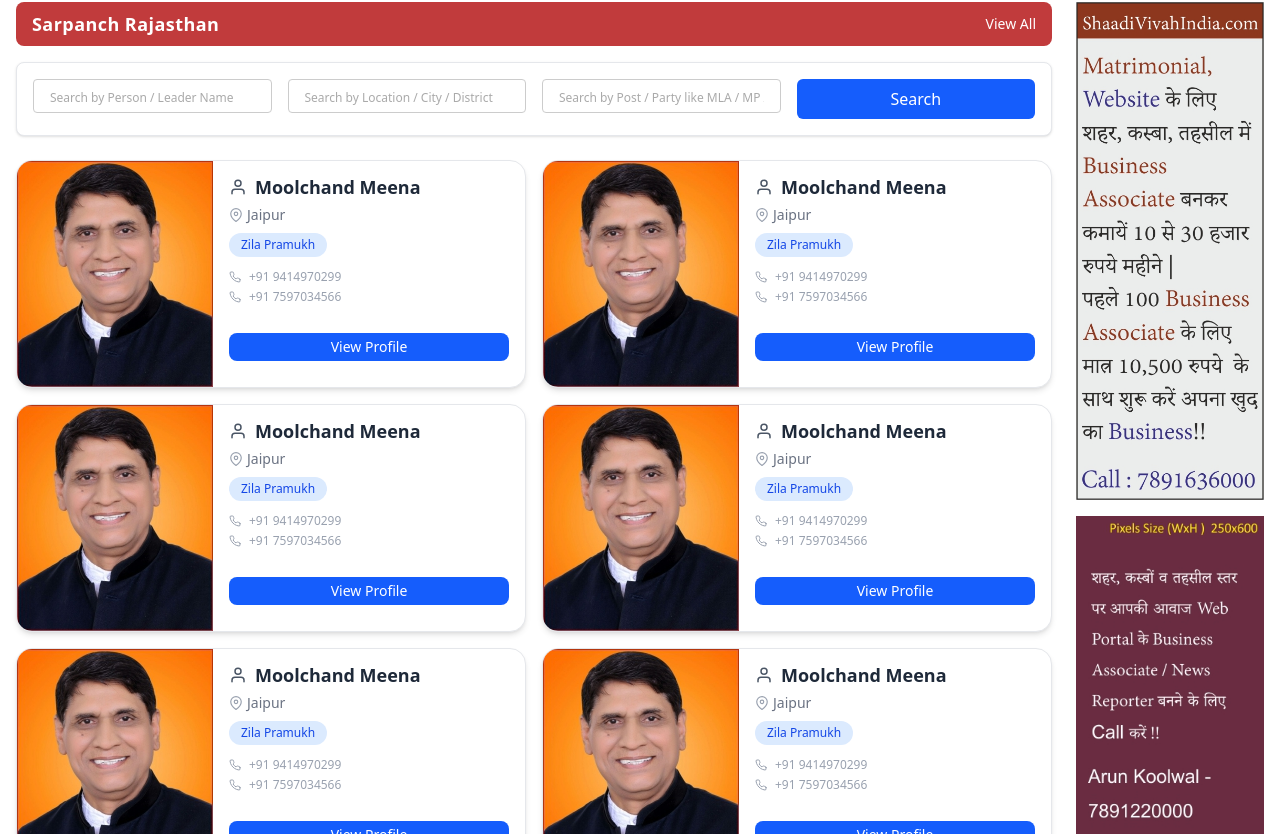
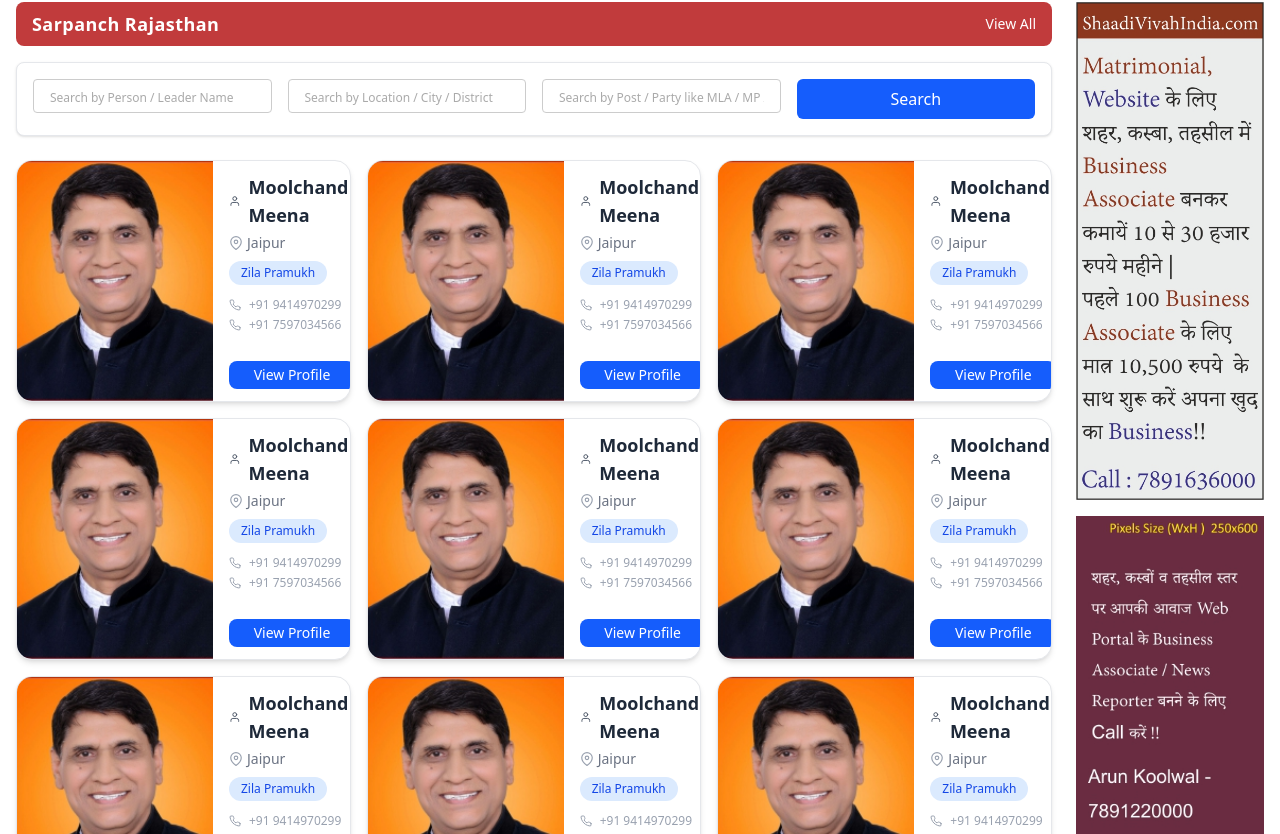
Before and after one commit to aapkiawazdeveloper-debug/aapki-awaz-website, a Next.js app: page /sarpanch-rajasthan in a window 1280 px wide. Shown: the part 526-1360 px from the top of the page. Built offline with nearby package versions, Linux system fonts and the light colour scheme.

Commit message:
sarpanch of rajasthan page design

```diff
--- a/src/app/(modules)/(site)/sarpanch-rajasthan/page.tsx
+++ b/src/app/(modules)/(site)/sarpanch-rajasthan/page.tsx
@@ -17,7 +17,7 @@ const SarpanchRajasthanPage = () => {
       <PageHeader pageTitle="Sarpanch Rajasthan" buttons={buttons} />
 
       <PoliticianFilter />
-      <div className="grid grid-cols-1 md:grid-cols-2 gap-4">
+      <div className="grid grid-cols-1 md:grid-cols-3 gap-4">
         {Array(13)
           .fill(null)
           .map((_, index) => (
```
